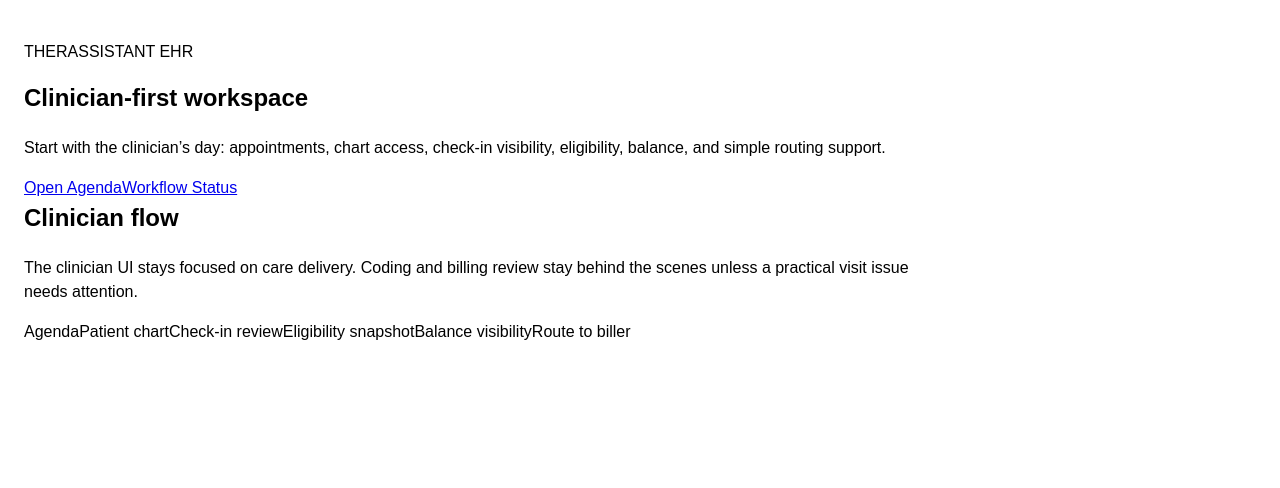
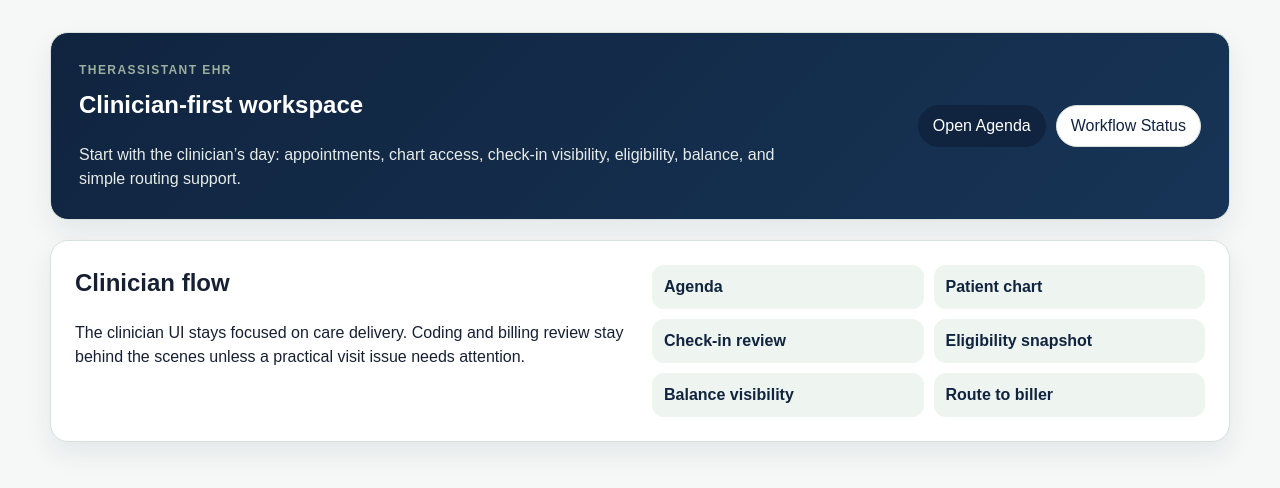
Before and after one commit to therassistantllc/therassistantold, a Next.js app: page / in a window 1280 px wide. Shown: the top 488 px of the page. Built offline with nearby package versions, Linux system fonts and the light colour scheme.

Commit message:
Style clinician-first UI shell

```diff
--- a/app/globals.css
+++ b/app/globals.css
@@ -1,5 +1,17 @@
 :root {
   color-scheme: light;
+  --navy: #10243f;
+  --navy-soft: #173456;
+  --sage: #9caf9f;
+  --sage-soft: #eef4ef;
+  --line: #d9e1dc;
+  --text: #172033;
+  --muted: #647184;
+  --danger: #9f2f2f;
+  --warning: #8a6400;
+  --success: #2f6f4e;
+  --background: #f6f8f7;
+  --card: #ffffff;
 }
 
 * {
@@ -8,28 +20,240 @@
 
 body {
   margin: 0;
-  padding: 24px;
+  padding: 0;
   font-family: Arial, sans-serif;
   line-height: 1.5;
-}
-
-main {
-  max-width: 900px;
+  color: var(--text);
+  background: var(--background);
 }
 
 h1,
-h2 {
+h2,
+h3,
+p {
   margin-top: 0;
 }
 
-table {
-  border-collapse: collapse;
-  width: 100%;
+a {
+  color: inherit;
 }
 
-th,
-td {
-  border: 1px solid #d0d0d0;
-  padding: 8px;
-  text-align: left;
+button,
+a.button {
+  font: inherit;
 }
+
+.app-shell {
+  width: min(1180px, calc(100% - 48px));
+  margin: 0 auto;
+  padding: 32px 0;
+}
+
+.hero-panel,
+.panel,
+.metric-card,
+.agenda-card {
+  background: var(--card);
+  border: 1px solid var(--line);
+  border-radius: 18px;
+  box-shadow: 0 12px 28px rgba(16, 36, 63, 0.08);
+}
+
+.hero-panel {
+  display: flex;
+  justify-content: space-between;
+  gap: 24px;
+  padding: 28px;
+  background: linear-gradient(135deg, var(--navy), var(--navy-soft));
+  color: white;
+}
+
+.eyebrow {
+  margin-bottom: 8px;
+  color: var(--sage);
+  font-size: 12px;
+  font-weight: 700;
+  letter-spacing: 0.12em;
+  text-transform: uppercase;
+}
+
+.hero-copy {
+  max-width: 720px;
+  margin-bottom: 0;
+  color: #e7ece9;
+}
+
+.hero-actions,
+.agenda-actions {
+  display: flex;
+  gap: 10px;
+  align-items: center;
+  flex-wrap: wrap;
+}
+
+.button {
+  display: inline-flex;
+  align-items: center;
+  justify-content: center;
+  min-height: 38px;
+  padding: 8px 14px;
+  border: 1px solid var(--navy);
+  border-radius: 999px;
+  background: var(--navy);
+  color: white;
+  text-decoration: none;
+  cursor: pointer;
+}
+
+.button-secondary {
+  background: white;
+  color: var(--navy);
+  border-color: var(--line);
+}
+
+.metric-grid {
+  display: grid;
+  grid-template-columns: repeat(4, minmax(0, 1fr));
+  gap: 16px;
+  margin: 20px 0;
+}
+
+.metric-card {
+  padding: 18px;
+}
+
+.metric-card span {
+  display: block;
+  color: var(--muted);
+  font-size: 14px;
+}
+
+.metric-card strong {
+  display: block;
+  margin-top: 8px;
+  color: var(--navy);
+  font-size: 32px;
+}
+
+.panel {
+  padding: 24px;
+}
+
+.two-column-panel {
+  display: grid;
+  grid-template-columns: 1fr 1fr;
+  gap: 24px;
+  margin-top: 20px;
+}
+
+.feature-list {
+  display: grid;
+  grid-template-columns: repeat(2, minmax(0, 1fr));
+  gap: 10px;
+}
+
+.feature-list span {
+  padding: 10px 12px;
+  border-radius: 12px;
+  background: var(--sage-soft);
+  color: var(--navy);
+  font-weight: 700;
+}
+
+.panel-header {
+  display: flex;
+  justify-content: space-between;
+  gap: 16px;
+  margin-bottom: 16px;
+}
+
+.panel-header p {
+  margin-bottom: 0;
+  color: var(--muted);
+}
+
+.agenda-list {
+  display: grid;
+  gap: 14px;
+}
+
+.agenda-card {
+  display: grid;
+  grid-template-columns: 150px 1fr auto;
+  gap: 20px;
+  padding: 18px;
+  align-items: center;
+}
+
+.agenda-time span,
+.agenda-main p {
+  display: block;
+  margin-bottom: 2px;
+  color: var(--muted);
+}
+
+.agenda-main h3 {
+  margin-bottom: 6px;
+}
+
+.status-row {
+  display: flex;
+  gap: 8px;
+  flex-wrap: wrap;
+  margin-top: 10px;
+}
+
+.status {
+  display: inline-flex;
+  align-items: center;
+  min-height: 28px;
+  padding: 4px 10px;
+  border-radius: 999px;
+  background: #f0f2f5;
+  color: var(--text);
+  font-size: 13px;
+  font-weight: 700;
+}
+
+.status-green {
+  background: #e7f4ec;
+  color: var(--success);
+}
+
+.status-red {
+  background: #faeaea;
+  color: var(--danger);
+}
+
+.status-yellow {
+  background: #fff5d6;
+  color: var(--warning);
+}
+
+@media (max-width: 860px) {
+  .hero-panel,
+  .two-column-panel,
+  .agenda-card {
+    grid-template-columns: 1fr;
+    display: grid;
+  }
+
+  .metric-grid {
+    grid-template-columns: repeat(2, minmax(0, 1fr));
+  }
+
+  .agenda-actions {
+    justify-content: flex-start;
+  }
+}
+
+@media (max-width: 560px) {
+  .app-shell {
+    width: min(100% - 24px, 1180px);
+  }
+
+  .metric-grid,
+  .feature-list {
+    grid-template-columns: 1fr;
+  }
+}
```
